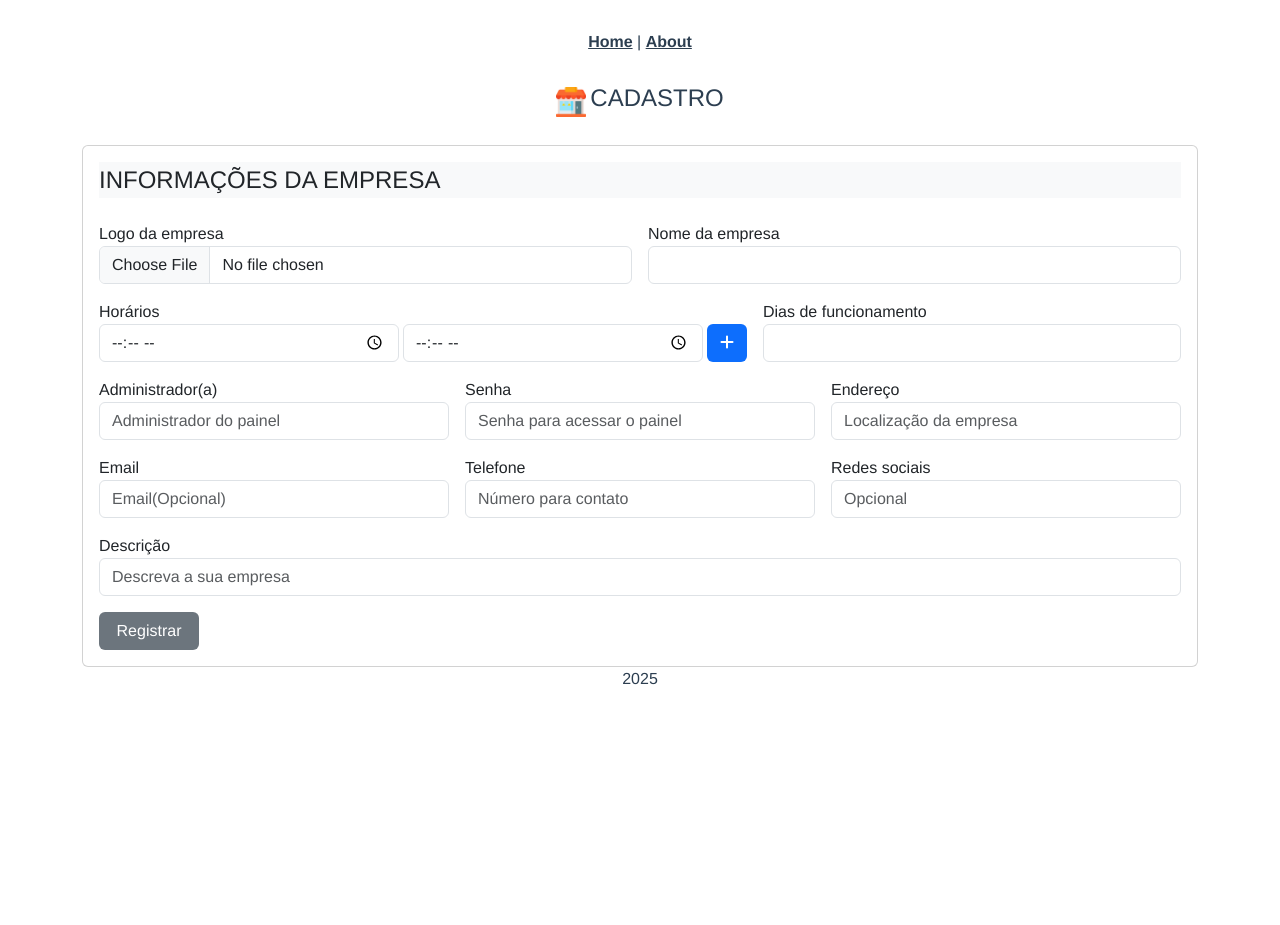
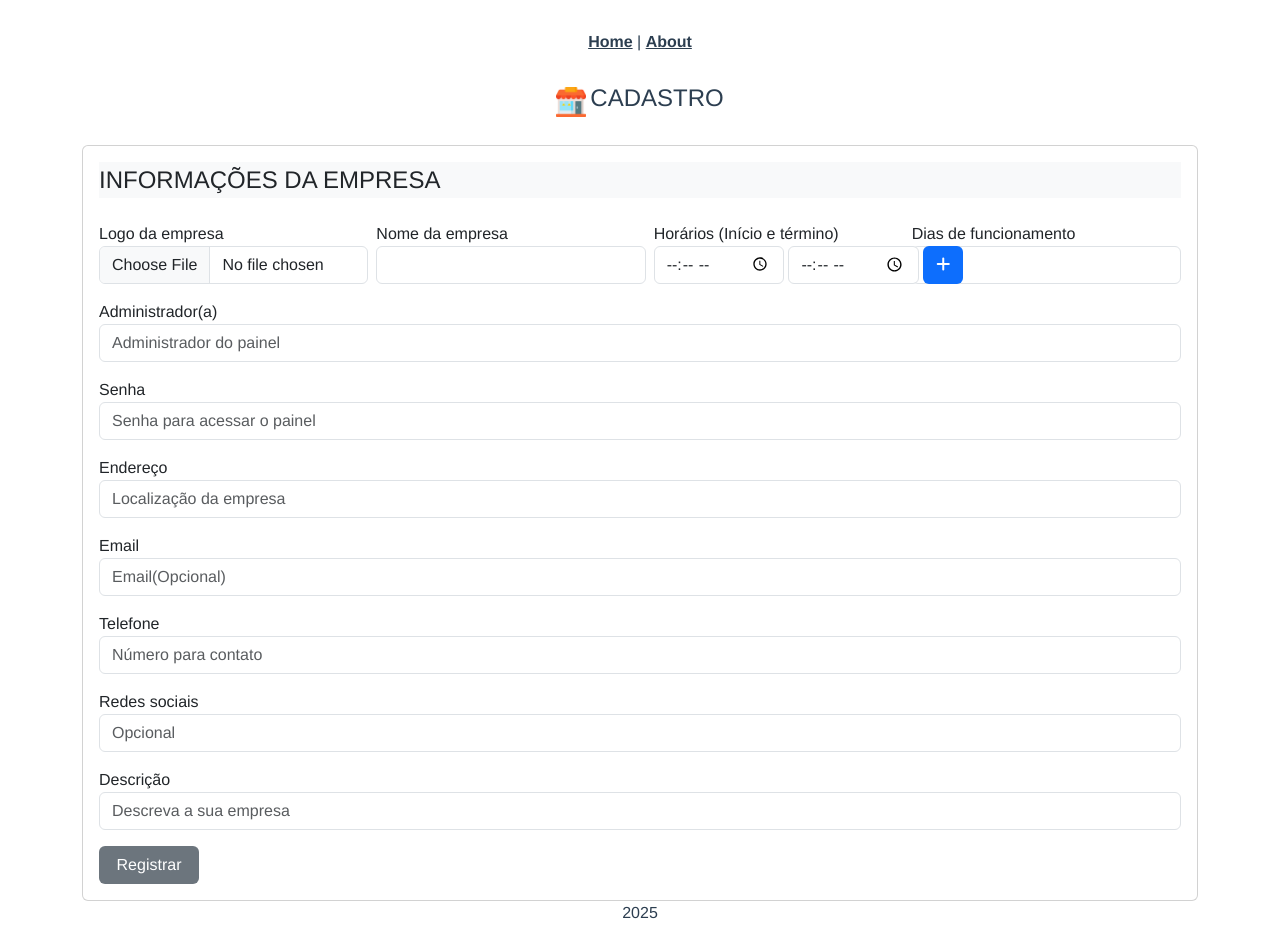
Before and after one commit to jordan-victor/painel-adm-catalogo, a Vue app: page /#/cadastro in a window 1280 px wide. Before the commit the page ends 800 px from the top, so only its background shows below. Built offline with nearby package versions, Linux system fonts and the light colour scheme.

Commit message:
Horários de funcionamneto e término

```diff
--- a/src/views/CadastroView.vue
+++ b/src/views/CadastroView.vue
@@ -7,22 +7,24 @@
 
         <form class="cadastro card p-3" @submit.prevent="enviarDados()">
             <!-- Informações do estabelecimento -->
-            <fieldset class="d-flex gap-3 flex-wrap align-items-center mb-3 P-2">
+            <fieldset class="d-flex flex-column gap-3 flex-wrap mb-3 P-2">
                 <legend class="text-start bg-light">INFORMAÇÕES DA EMPRESA</legend>
-                <div>
+
+                <div class="d-flex flex-wrap gap-2">
+                    <div class="inputsContainer w-100">
                         <div class="text-start">Logo da empresa</div>
                         <input type="file" class="form-control" id="logo" placeholder="Opcional">
                     </div>
 
-                <div>
+                    <div class="inputsContainer w-100">
                         <div class="text-start">Nome da empresa</div>
                         <input type="text" name="nome_empresa" class="form-control" id="nome_estabelecimneto" v-model="dadosForm.nome">
                     </div>
 
 
-                <div>
-                    <div class="text-start">Horários</div>
-                    <div class="d-flex gap-1">
+                    <div style="max-width:250px; position:relative" class="d-flex flex-column">
+                        <div class="text-start">Horários (Início e término)</div>
+                        <div class="d-flex gap-1 flex">
                             <input type="time" class="form-control" v-model="horaIni" id="hora_ini">
                             <input type="time" class="form-control" v-model="horaFim" id="hora_fim">
                             <div class="btn bg-primary text-white" title="Adicionar intervalo de tempo" v-on:click="addHora()">
@@ -30,8 +32,8 @@
                             </div>
                         </div>
 
-                    <div v-if="horarios_func.length > 0">
-                        <h5>Horários de funcionamento</h5>
+                        <div v-if="horarios_func.length > 0" id="horariosContainer" class="bg-white shadow card">
+                            <div  class="card-header fs-6">Horários de funcionamento</div>
                             <template v-for="hora in horarios_func" :key="hora.id">
                                 <div>{{ hora.horaIni }} - {{ hora.horaIni }}</div>
                             </template>
@@ -39,11 +41,11 @@
                     </div>
 
 
-                <div>
+                    <div class="inputsContainer w-100">
                         <div class="text-start">Dias de funcionamento</div>
                         <input type="text" name="dias-funci" class="form-control" id="dias" v-model="dadosForm.dias_func">
                     </div>
-
+                </div>
 
                 <div>
                     <div class="text-start">Administrador(a)</div>
@@ -131,13 +133,16 @@
 
         methods: {
             addHora(){
-
                 if(this.horaIni && this.horaFim){
+                    if(this.horaIni < this.horaFim){
                         this.horarios_func.push({"horaIni":this.horaIni, "horaFim":this.horaFim})
-                    console.log(this.horarios_func)
                     }
                     else{
-                    alert("Adicione um horário de início e outro de término")
+                        alert("O horário de início deve ser menor que o horário de término")
+                    }
+                }
+                else{
+                    alert("Adicione um horário de início e de término")
                 }
             },
 
@@ -206,13 +211,21 @@
     }
 
     /* Estilo dos inputs */
+    .inputsContainer{
+        min-width: 100px;
+        flex: 1;
+    }
     input{
-        min-width: 300px;
         width: 100%;
-        flex: 1;
     }
 
     fieldset > div{
         flex: 1;
     }
+    #horariosContainer{
+        position: absolute;
+        height:300px;
+        top:70px;
+        overflow-y: scroll;
+    }
 </style>
```
Lines whose indentation alone changed are shown as unchanged.
